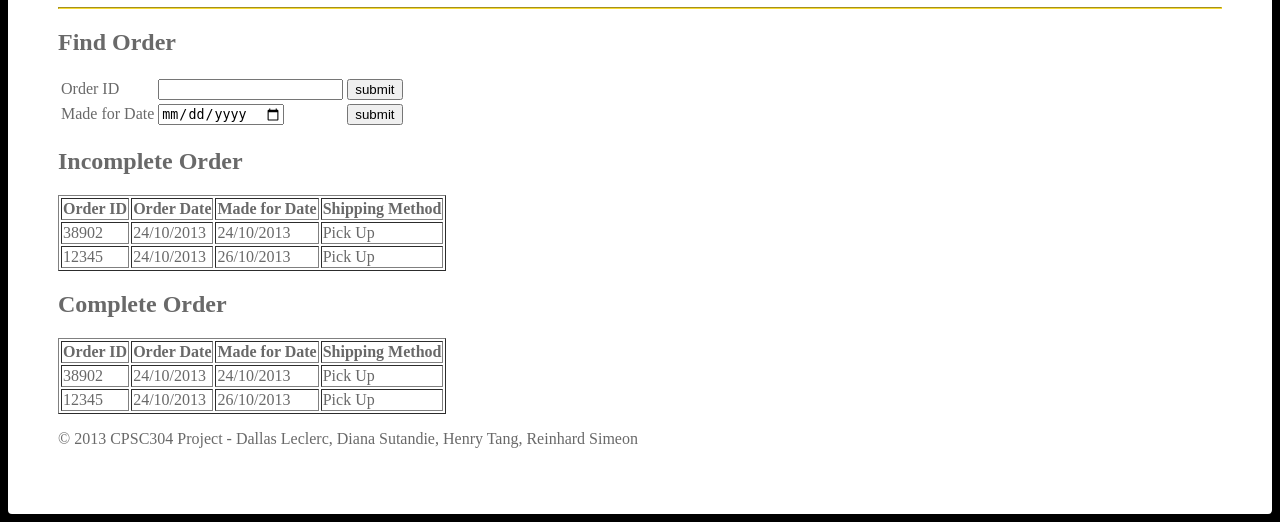
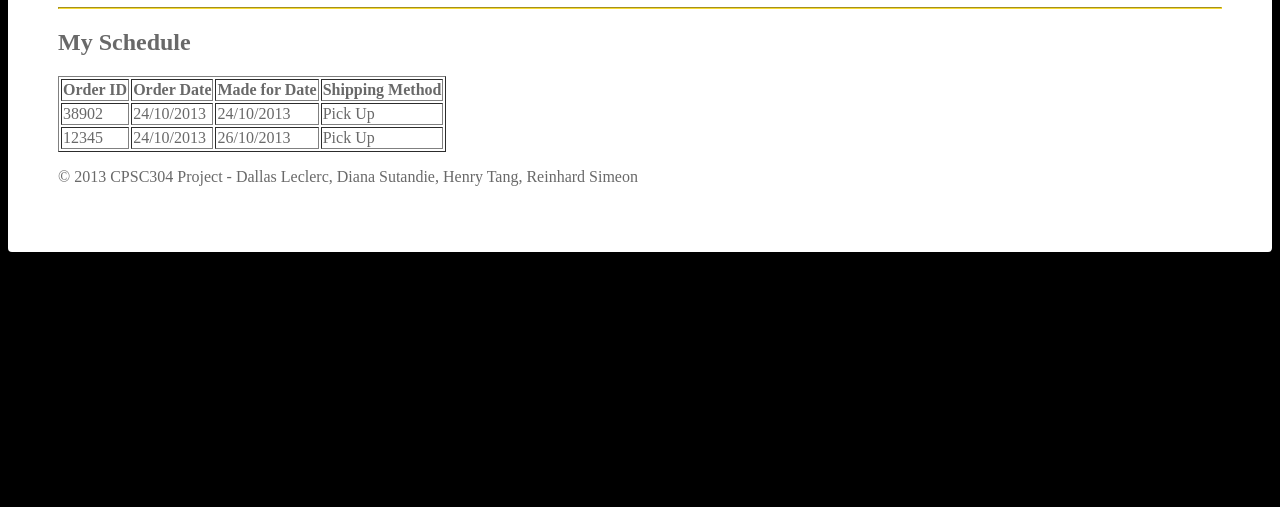
Before and after one commit to ht92/CPSC304, a PHP site: page /mySchedule.php in a window 1280 px wide. Shown: the part 293-815 px from the top of the page. Run offline with PHP 8.4, Linux system fonts and the light colour scheme.

Commit message:
updated MySchedule with dummy data

```diff
--- a/UI/mySchedule.php
+++ b/UI/mySchedule.php
@@ -10,27 +10,8 @@
 	<div id="main">
 	<?php include("headerLogo.php"); ?>
 
-	<h2> Find Order </h2>
-	<table border="0">
-  		<tr>
-    		<td>Order ID</td>
-    		<td><form action=""><input type="text" name="orderID"></form></td>
-    		<td><input type="submit" value="submit"></td>
-  		</tr>
-  		<tr>
-  			<td>Made for Date </td>
-  			<td><form action=""><input type="date" name="madeForDate"></form></td>
-  			<td><input type="submit" value="submit"></td>
-  		</tr>
-	</table>
-
-
-	<h2> Incomplete Order </h2>
+	<h2> My Schedule </h2>
 	<?php include("staff_incompleteOrderTable.php"); ?>
-
-	<h2> Complete Order </h2>
-	<?php include("staff_completeOrderTable.php"); ?>
-
 
 	<?php include("Footer.php"); ?>
 </div>
```
